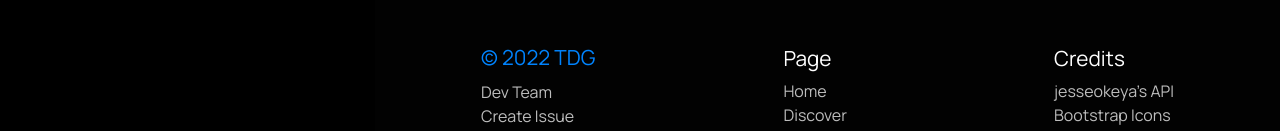
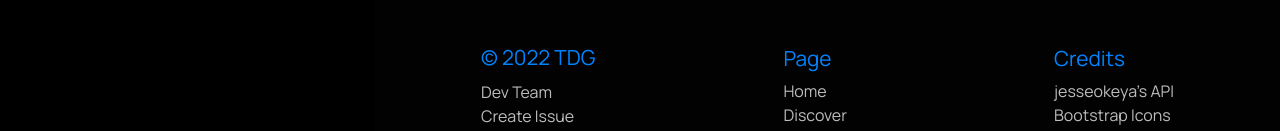
Before and after one commit to TDG-Org/Statue-Status, a React (Create React App) app in the folder client/: page /saved in a window 1280 px wide. Shown: the part 802-933 px from the top of the page. Built offline with nearby package versions, Linux system fonts and the light colour scheme.

Commit message:
changed color on footer h4s

```diff
--- a/client/src/components/Footer.jsx
+++ b/client/src/components/Footer.jsx
@@ -17,7 +17,11 @@ const Footer = () => {
         <ul className="footer-sect">
           <li>
             <div className="logo">
-              <h3><a>&#169; 2022 TDG</a></h3>
+              <h3>
+                <a>
+                  &#169; 2022 TDG
+                </a>
+              </h3>
             </div>
           </li>
           <li>
--- a/client/src/sass/components/Footer.scss
+++ b/client/src/sass/components/Footer.scss
@@ -18,12 +18,14 @@ footer {
 
     .footer-sect {
       h4 {
+        color: $prime-clr;
         text-align: start;
         font-size: 1.3rem;
         margin: .5rem 0 !important;
       }
     }
 
+    // Logo
     .logo {
       h3 {
         a {
@@ -47,8 +49,8 @@ footer {
           color: $mid-light-clr;
 
           &:hover {
-          color: $second-clr;
-          text-decoration: underline !important;
+          color: $light-clr;
+          // text-decoration: underline !important;
           }
         }
       }
@@ -63,12 +65,14 @@ footer {
     padding: 0 !important;
   }
 
+  // Each Section
   .footer-sect {
     h4 {
       font-size: 1rem;
     }
   }
 
+  // Logo
   .logo {
     h3 {
       a {
```
